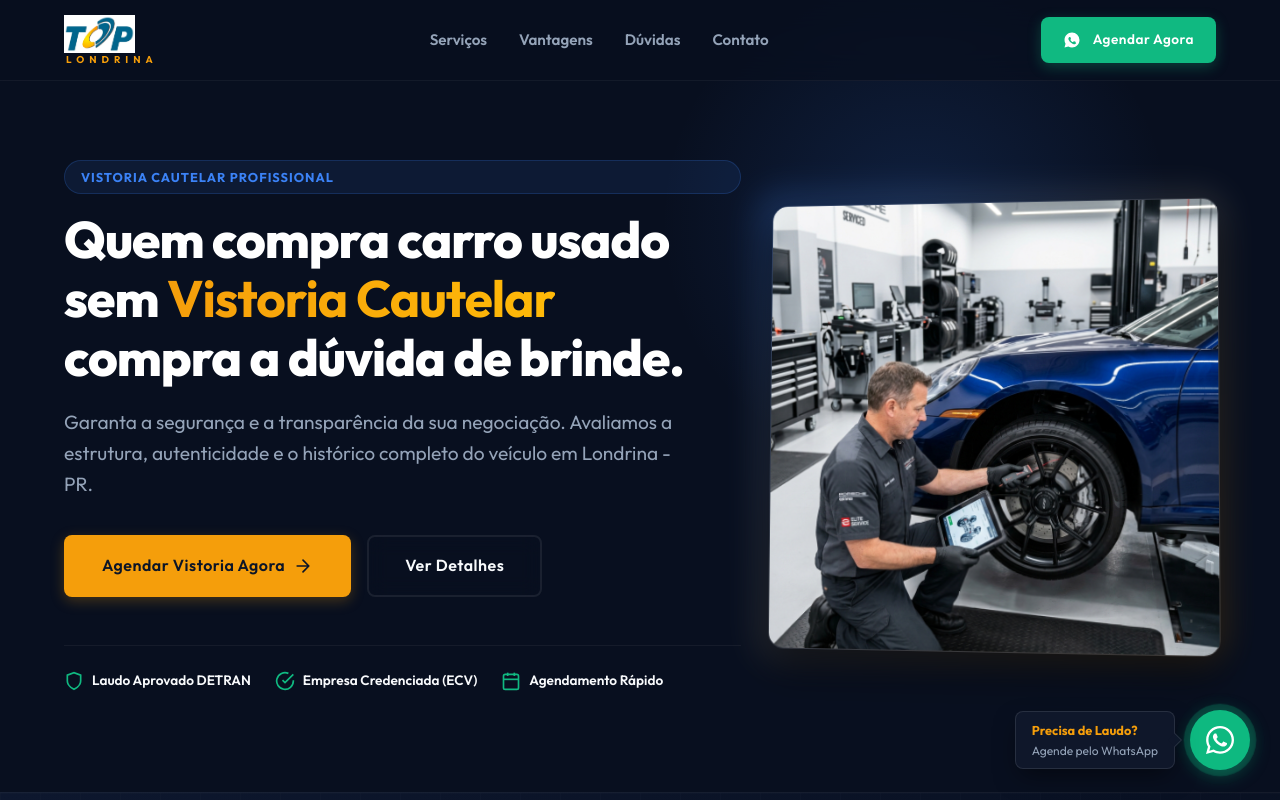
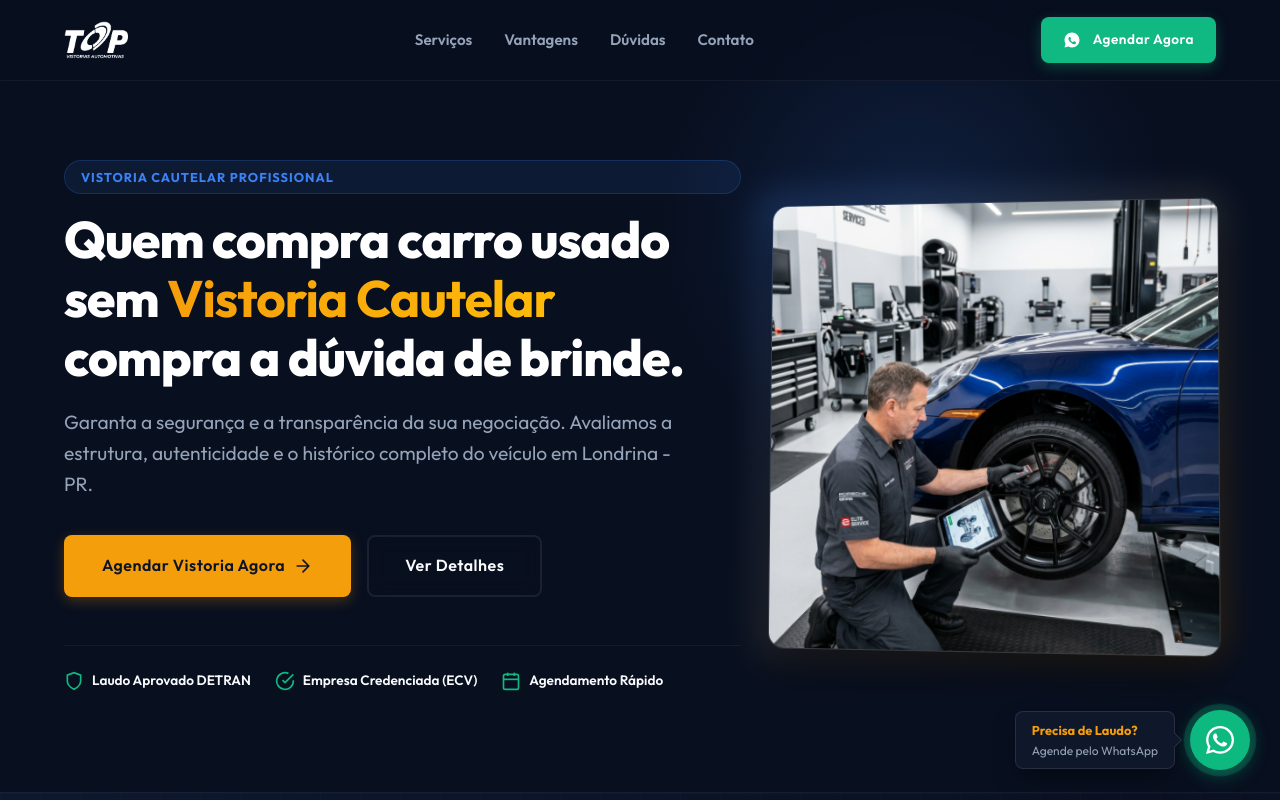
Before and after one commit to NetCidade-suporte/topvistoria, an Astro site: page / in a window 1280 px wide. Shown: the top 800 px of the page. Built offline with nearby package versions, Linux system fonts and the light colour scheme; Astro itself is replaced by a stand-in of ours.

Commit message:
style: substitui logo.webp por LOGO-BRANCA.png e remove rotulo de cidade Londrina

```diff
--- a/src/components/Footer.astro
+++ b/src/components/Footer.astro
@@ -9,10 +9,7 @@ const currentYear = new Date().getFullYear();
   <div class="container footer-container grid">
     <div class="footer-brand">
       <a href="#" class="logo-box">
-        <div class="logo-wrapper">
-          <img src="/assets/images/logo.webp" alt="Top Vistorias Logo" class="logo-img" width="130" height="38" />
-          <span class="logo-city">Londrina</span>
-        </div>
+        <img src="/assets/images/LOGO-BRANCA.png" alt="Top Vistorias Logo" class="logo-img" width="130" height="38" />
       </a>
       <p class="brand-desc">
         Garantindo transparência e segurança absoluta para o mercado de compra e venda de veículos usados e seminovos em Londrina - PR.
--- a/src/components/Header.astro
+++ b/src/components/Header.astro
@@ -8,10 +8,7 @@ const whatsappLink = `https://wa.me/${empresa_whatsapp}?text=Ol%C3%A1%21+Gostari
 <header class="main-header">
   <div class="container header-container">
     <a href="#" class="logo-box" aria-label="Top Vistorias Home">
-      <div class="logo-wrapper">
-        <img src="/assets/images/logo.webp" alt="Top Vistorias Logo" class="logo-img" width="140" height="42" />
-        <span class="logo-city">Londrina</span>
-      </div>
+      <img src="/assets/images/LOGO-BRANCA.png" alt="Top Vistorias Logo" class="logo-img" width="140" height="42" />
     </a>
 
     <nav class="desktop-nav">
```
Also changed, not shown: public/assets/images/LOGO-BRANCA.webp (added).
